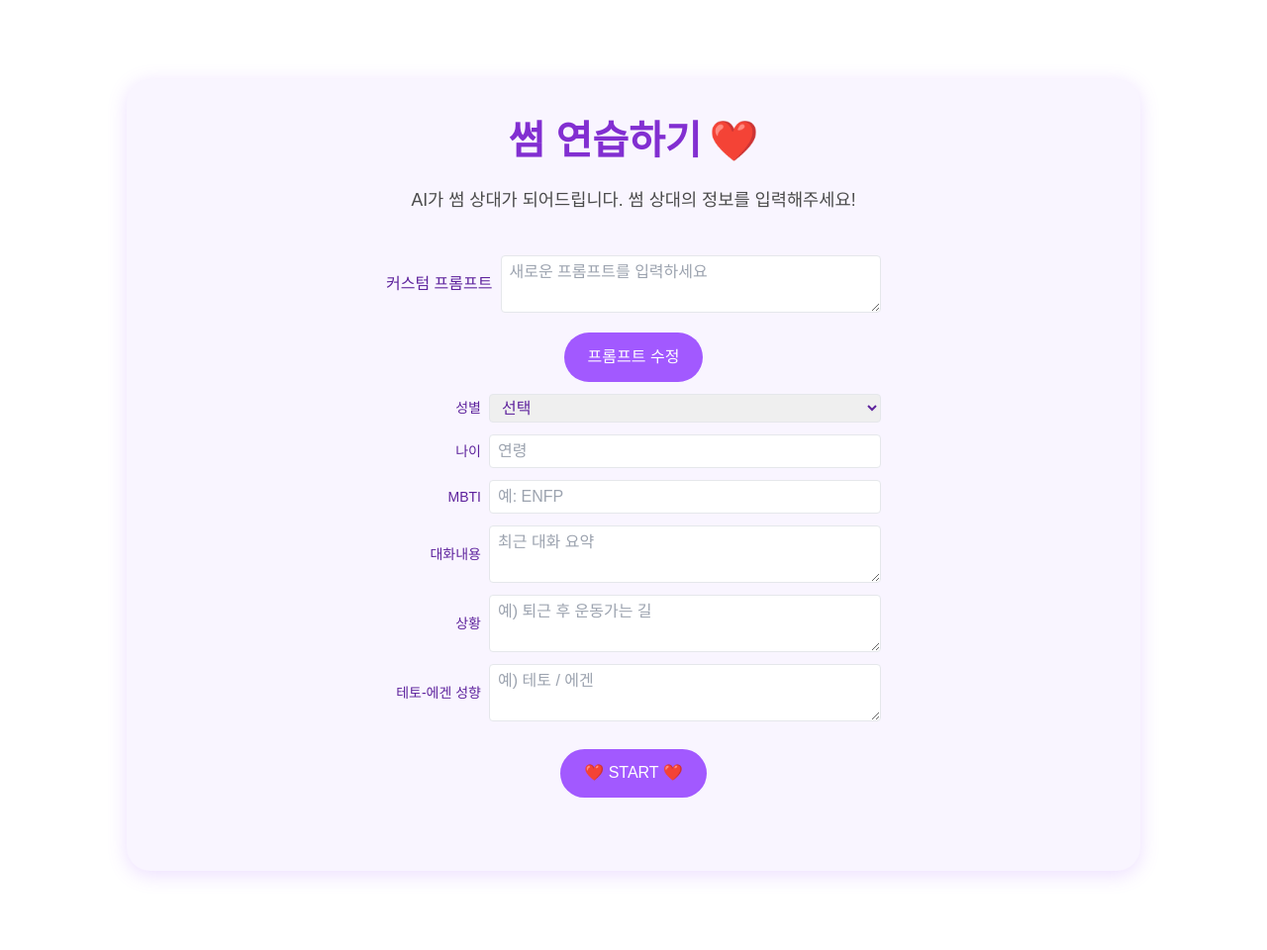
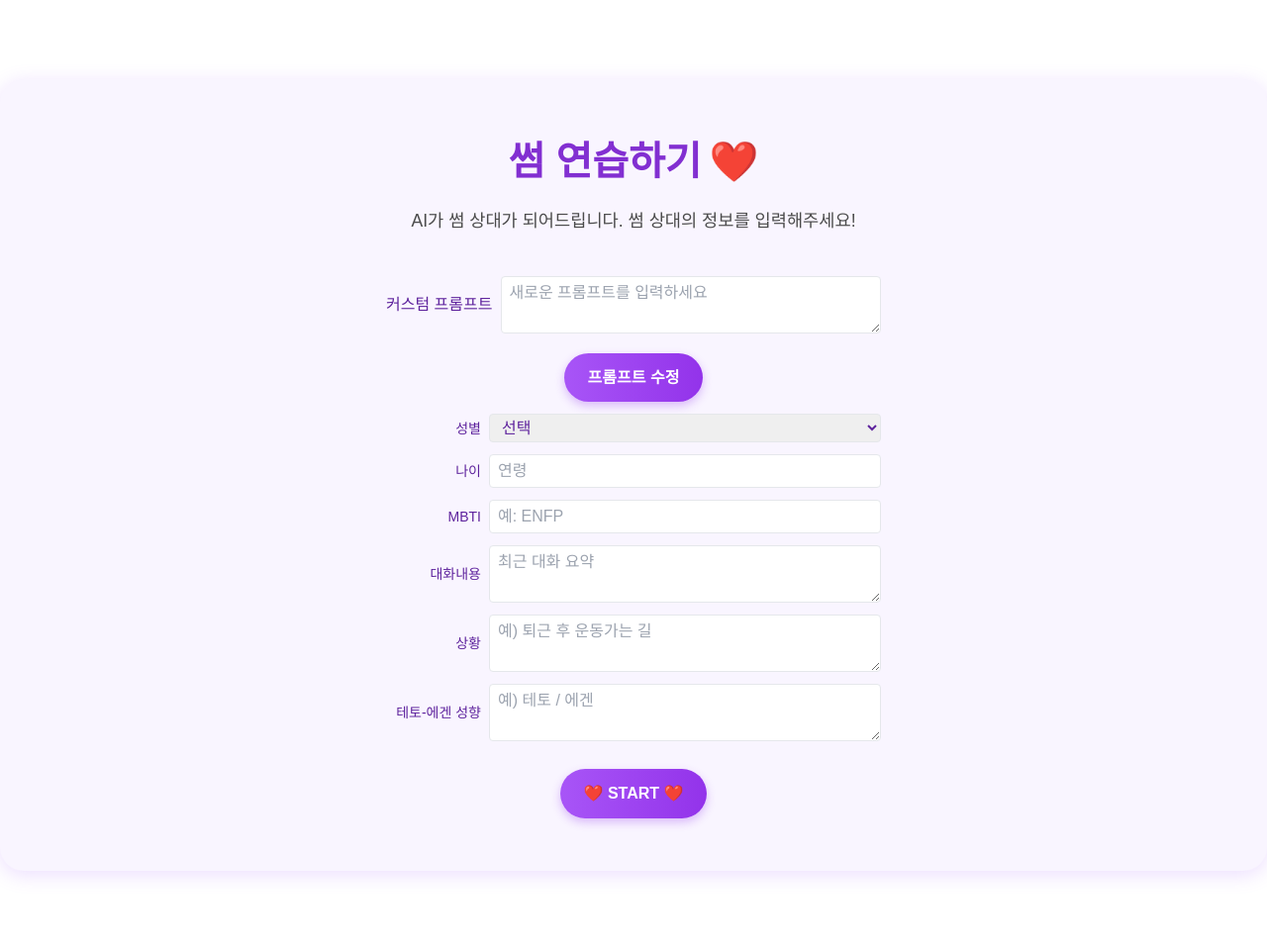
Before and after one commit to eunlim/sumnalysis, a Flask app: page /chat in a window 1280 px wide. Shown: the whole page at 99% size. Run offline with Flask 3, Linux system fonts and the light colour scheme; some libraries are stand-ins or nearby versions.

Commit message:
썸 연습하기 - TODO 썸연습하기 채팅창 width값 변경 필요 - TODO 버튼 만들어 놓기만 함 업로드 -> 모의대화하기  (지금있는 사람과) AI 코치 -> 모의대화하기 (지금있는 사람과)

```diff
--- a/app.py
+++ b/app.py
@@ -38,11 +38,8 @@
         text_input = request.form.get('text')
         uploaded_file = request.files.get('file')
 
-        if not text_input:
-            return jsonify({'error': '글자 입력후 버튼을 눌러주세요.'}), 400
-
-        if not uploaded_file:
-            return jsonify({'error': '파일 입력후 버튼을 눌러주세요.'}), 400
+        if not text_input and not uploaded_file:
+            return jsonify({'error': '파일 또는 글자를 입력후 버튼을 눌러주세요.'}), 400
 
         if uploaded_file:
             print("file ::", uploaded_file.filename)
--- a/static/main.css
+++ b/static/main.css
@@ -39,8 +39,8 @@
     line-height: 1.7;
     word-break: keep-all;
 }
-#summ-page.chat{
-    width:80%;
+#summ-page .chat{
+    width:80% !important;
     justify-content: flex-start !important;
 }
 
@@ -177,14 +177,16 @@
 }
 
 .btn {
-    background: #a259ff;
+    background: linear-gradient(to right, #a855f7, #9333ea);
     color: white;
     border: none;
     padding: 0.8rem 1.5rem;
     border-radius: 999px;
     font-size: 1rem;
+    font-weight: 600;
     cursor: pointer;
-    transition: 0.3s;
+    box-shadow: 0 4px 10px rgba(147, 51, 234, 0.3);
+    transition: transform 0.2s ease, box-shadow 0.2s ease;
 }
 
 .btn:hover {
--- a/templates/analysis.html
+++ b/templates/analysis.html
@@ -110,7 +110,8 @@
           }
         }, methods: {
               goToChat() {
-                  window.location.href = "/chat";
+                  {#TODO 모의대화하기  (지금있는 사람과) 로 연결 필요#}
+                {#  window.location.href = "/chat";#}
               }
           },
         template: html
--- a/templates/tabs/coaching.html
+++ b/templates/tabs/coaching.html
@@ -16,6 +16,6 @@
     </table>
     <p class="summary">{{ data.summary }}</p>
     <div class="actions">
-        <button @click="goToChat">모의대화하기</button>
+        <button class="btn" @click="goToChat">모의대화하기</button>
     </div>
 </div>
```
Also changed, not shown: templates/sumInput.html (+6 -1 lines).
